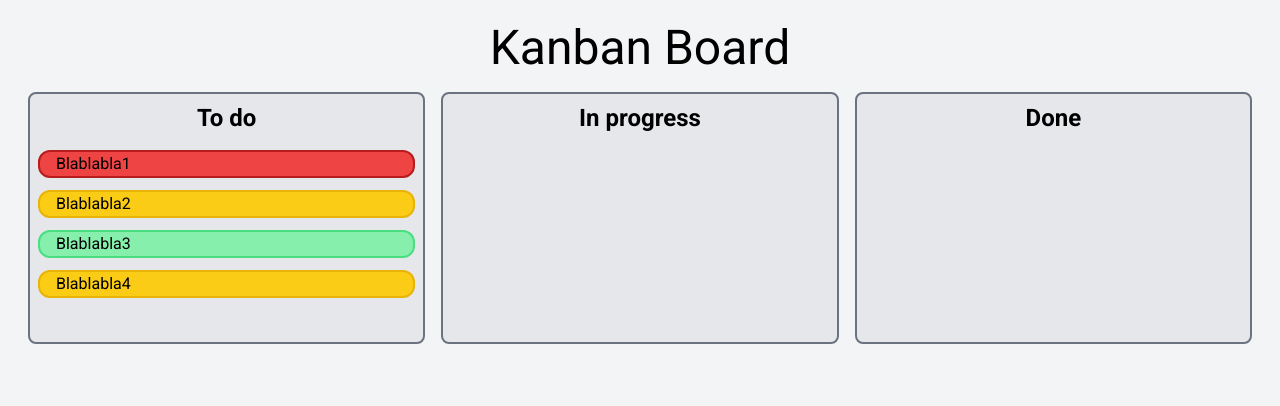
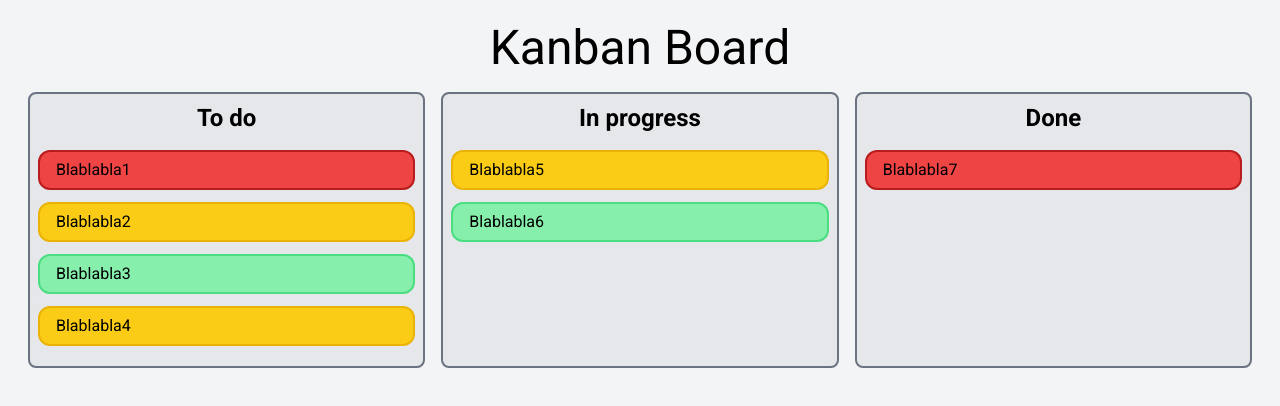
Before and after one commit to WillianCosta12/projeto_web-toDo, a React (Vite) app: page / in a window 1280 px wide. Shown: the top 406 px of the page. Built offline with nearby package versions, Linux system fonts and the light colour scheme.

Commit message:
chore: adicionando mais tasks mockadas

```diff
--- a/src/components/Task.jsx
+++ b/src/components/Task.jsx
@@ -18,7 +18,7 @@ function Task({ task, index }) {
     <Draggable draggableId={task.id} index={index}>
       {(provided, snapshot) => (
         <div
-          className={`$ mb-3 flex flex-row rounded-xl border-2 transition-colors ${
+          className={`mb-3 flex h-10 flex-row items-center rounded-xl border-2 transition-colors ${
             snapshot.isDragging
               ? "bg-dark-blue text-white"
               : getBackgroundColor()
--- a/src/mocks/TaskMock.js
+++ b/src/mocks/TaskMock.js
@@ -4,6 +4,9 @@ export const taskMock = {
     "task-2": { id: "task-2", content: "Blablabla2", priority: "media" },
     "task-3": { id: "task-3", content: "Blablabla3", priority: "baixa" },
     "task-4": { id: "task-4", content: "Blablabla4", priority: "media" },
+    "task-5": { id: "task-5", content: "Blablabla5", priority: "media" },
+    "task-6": { id: "task-6", content: "Blablabla6", priority: "baixa" },
+    "task-7": { id: "task-7", content: "Blablabla7", priority: "alta" },
   },
   columns: {
     "column-1": {
@@ -14,12 +17,12 @@ export const taskMock = {
     "column-2": {
       id: "column-2",
       title: "In progress",
-      tasksIds: [],
+      tasksIds: ["task-5", "task-6"],
     },
     "column-3": {
       id: "column-3",
       title: "Done",
-      tasksIds: [],
+      tasksIds: ["task-7"],
     },
   },
   columnOrder: ["column-1", "column-2", "column-3"],
```
